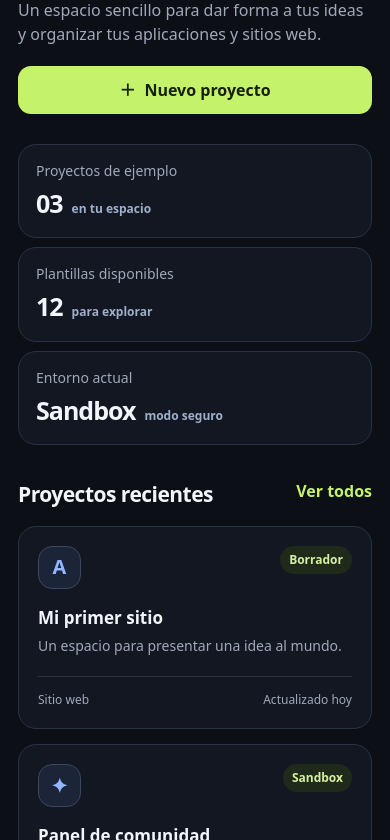
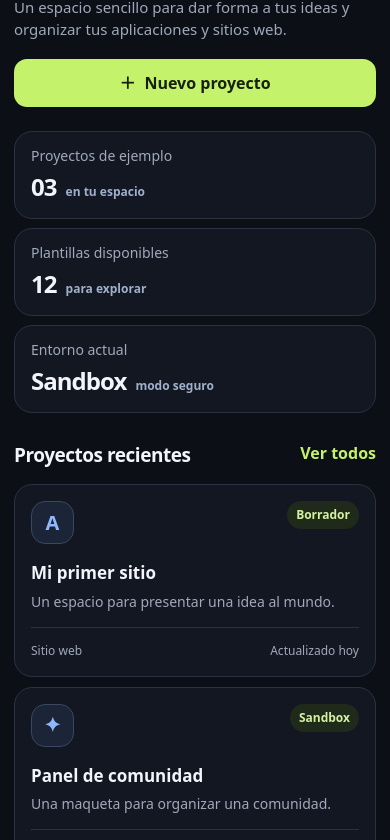
Before and after one commit to maverickrackmx-del/OLI_APP, a plain HTML site: page index.html in a window 390 px wide. Shown: the part 179-1019 px from the top of the page. Drawn offline with Linux system fonts and the light colour scheme.

Commit message:
Improve oli demo mobile layout and responsiveness

```diff
--- a/index.html
+++ b/index.html
@@ -2,7 +2,7 @@
 <html lang="es">
 <head>
   <meta charset="utf-8">
-  <meta name="viewport" content="width=device-width, initial-scale=1">
+  <meta name="viewport" content="width=device-width, initial-scale=1, viewport-fit=cover">
   <meta name="theme-color" content="#10131c">
   <meta name="description" content="oli — espacio de trabajo para crear y organizar aplicaciones y sitios web.">
   <title>oli — tu espacio de creación</title>
@@ -22,13 +22,15 @@
       --radius: 18px;
     }
     * { box-sizing: border-box; }
-    html { min-height: 100%; scroll-behavior: smooth; }
+    html { min-height: 100%; scroll-behavior: smooth; scroll-padding-top: 90px; }
     body {
       margin: 0;
+      min-width: 320px;
       min-height: 100vh;
       background: var(--bg);
       color: var(--text);
       font: 16px/1.5 system-ui, -apple-system, BlinkMacSystemFont, "Segoe UI", sans-serif;
+      overflow-x: hidden;
     }
     button, a { font: inherit; }
     button { color: inherit; }
@@ -45,7 +47,7 @@
     .brand { display: inline-flex; align-items: center; gap: 11px; min-width: 190px; font-size: 23px; font-weight: 800; letter-spacing: -.06em; }
     .brand-mark { display: grid; width: 40px; height: 40px; place-items: center; border-radius: 14px; background: var(--accent); color: var(--accent-ink); font-size: 25px; letter-spacing: -.08em; }
     .top-note { flex: 1; color: var(--muted); font-size: 14px; }
-    .demo-badge { display: inline-flex; align-items: center; gap: 7px; padding: 8px 11px; border: 1px solid #53633a; border-radius: 999px; background: #222b19; color: #d7f5a6; font-size: 13px; font-weight: 700; }
+    .demo-badge { display: inline-flex; align-items: center; gap: 7px; padding: 8px 11px; border: 1px solid #53633a; border-radius: 999px; background: #222b19; color: #d7f5a6; font-size: 13px; font-weight: 700; white-space: nowrap; }
     .demo-dot { width: 8px; height: 8px; border-radius: 50%; background: var(--accent); }
     .workspace { display: grid; grid-template-columns: 232px minmax(0, 1fr); min-height: calc(100vh - 72px); }
     .sidebar { display: flex; flex-direction: column; gap: 24px; padding: 24px 14px; border-right: 1px solid var(--line); background: #10131c; }
@@ -69,22 +71,22 @@
     .secondary-button { border-color: var(--line); background: var(--surface-raised); color: var(--text); }
     .secondary-button:hover { background: var(--surface-soft); }
     .overview-grid { display: grid; grid-template-columns: repeat(3, minmax(0, 1fr)); gap: 14px; margin-bottom: 34px; }
-    .stat-card { min-height: 118px; padding: 19px; border: 1px solid var(--line); border-radius: var(--radius); background: var(--surface); }
+    .stat-card { min-width: 0; min-height: 118px; padding: 19px; border: 1px solid var(--line); border-radius: var(--radius); background: var(--surface); }
     .stat-label { color: var(--muted); font-size: 14px; }
-    .stat-value { display: flex; align-items: baseline; gap: 9px; margin-top: 9px; font-size: 29px; font-weight: 800; letter-spacing: -.04em; }
+    .stat-value { display: flex; flex-wrap: wrap; align-items: baseline; gap: 5px 9px; margin-top: 9px; font-size: 29px; font-weight: 800; letter-spacing: -.04em; }
     .stat-hint { color: #9fb0cb; font-size: 12px; font-weight: 600; letter-spacing: 0; }
     .section { scroll-margin-top: 90px; margin-top: 32px; }
     .section-heading { display: flex; justify-content: space-between; align-items: center; gap: 12px; margin-bottom: 15px; }
     h2 { margin: 0; font-size: 21px; letter-spacing: -.025em; }
     .text-link { color: var(--accent); font-weight: 700; }
     .project-grid { display: grid; grid-template-columns: repeat(2, minmax(0, 1fr)); gap: 15px; }
-    .project-card, .template-card { padding: 19px; border: 1px solid var(--line); border-radius: var(--radius); background: var(--surface); }
+    .project-card, .template-card { min-width: 0; padding: 19px; border: 1px solid var(--line); border-radius: var(--radius); background: var(--surface); }
     .project-top { display: flex; align-items: flex-start; justify-content: space-between; gap: 12px; }
     .project-symbol { display: grid; width: 43px; height: 43px; place-items: center; border: 1px solid #3a4760; border-radius: 14px; background: #1b2537; color: var(--blue); font-size: 20px; font-weight: 800; }
     .status { padding: 5px 9px; border-radius: 999px; background: #202a1a; color: #d4f1a0; font-size: 12px; font-weight: 700; }
     .project-card h3, .template-card h3 { margin: 16px 0 5px; font-size: 17px; }
     .project-card p, .template-card p { margin: 0; color: var(--muted); font-size: 14px; }
-    .project-meta { display: flex; justify-content: space-between; gap: 10px; margin-top: 20px; padding-top: 14px; border-top: 1px solid var(--line); color: var(--muted); font-size: 12px; }
+    .project-meta { display: flex; flex-wrap: wrap; justify-content: space-between; gap: 6px 10px; margin-top: 20px; padding-top: 14px; border-top: 1px solid var(--line); color: var(--muted); font-size: 12px; }
     .template-grid { display: grid; grid-template-columns: repeat(3, minmax(0, 1fr)); gap: 14px; }
     .template-icon { display: grid; width: 42px; height: 42px; place-items: center; border-radius: 13px; background: #27233b; color: #c9adff; font-size: 20px; }
     .template-card button { margin-top: 16px; }
@@ -100,30 +102,43 @@
     .toast { position: fixed; right: 18px; bottom: 18px; z-index: 10; max-width: min(360px, calc(100vw - 36px)); padding: 14px 17px; border: 1px solid #53633a; border-radius: 14px; background: #222b19; color: #e6f4d0; box-shadow: 0 12px 40px #0008; }
     .toast[hidden] { display: none; }
     @media (max-width: 820px) {
-      .workspace { grid-template-columns: 1fr; }
-      .sidebar { position: sticky; top: 72px; z-index: 4; flex-direction: row; gap: 0; overflow-x: auto; padding: 8px 12px; border-right: 0; border-bottom: 1px solid var(--line); }
+      html { scroll-padding-top: 132px; }
+      .workspace { grid-template-columns: minmax(0, 1fr); }
+      .sidebar { position: sticky; top: 72px; z-index: 4; flex-direction: row; gap: 0; overflow-x: auto; overscroll-behavior-x: contain; padding: 8px 12px; border-right: 0; border-bottom: 1px solid var(--line); scrollbar-width: none; }
+      .sidebar::-webkit-scrollbar { display: none; }
       .side-group, .sidebar-bottom { display: none; }
       .nav-list { display: flex; gap: 6px; min-width: max-content; }
-      .nav-link { min-height: 44px; padding: 8px 12px; font-size: 14px; }
+      .nav-link { min-height: 44px; padding: 8px 12px; font-size: 14px; white-space: nowrap; }
       main { padding: 24px 18px 36px; }
     }
     @media (max-width: 600px) {
+      html { scroll-padding-top: 124px; }
       .app { grid-template-rows: 64px 1fr; }
-      .topbar { gap: 10px; padding-inline: 14px; }
+      .topbar { gap: 10px; padding: 10px 14px; }
       .brand { min-width: 0; font-size: 21px; }
       .brand-mark { width: 38px; height: 38px; }
       .top-note { display: none; }
-      .demo-badge { margin-left: auto; font-size: 12px; }
+      .demo-badge { margin-left: auto; padding: 7px 10px; font-size: 12px; }
       .sidebar { top: 64px; }
-      .welcome { align-items: stretch; flex-direction: column; }
+      main { padding: 22px 14px 32px; }
+      .content { width: 100%; }
+      .welcome { align-items: stretch; flex-direction: column; gap: 18px; margin-bottom: 24px; }
       .welcome .primary-button { width: 100%; }
-      .overview-grid { grid-template-columns: 1fr; gap: 9px; }
-      .stat-card { min-height: 90px; padding: 15px 17px; }
-      .stat-value { margin-top: 4px; font-size: 25px; }
-      .project-grid, .template-grid { grid-template-columns: 1fr; }
+      .welcome-copy { font-size: 15px; }
+      .overview-grid { grid-template-columns: 1fr; gap: 9px; margin-bottom: 28px; }
+      .stat-card { min-height: 84px; padding: 13px 16px; }
+      .stat-value { margin-top: 3px; font-size: 24px; }
+      .section { margin-top: 27px; }
       .section-heading { align-items: flex-start; }
-      .activity-row { padding: 13px; }
-      .activity-time { font-size: 11px; }
+      h2 { font-size: 19px; }
+      .project-grid, .template-grid { grid-template-columns: minmax(0, 1fr); gap: 10px; }
+      .project-card, .template-card { padding: 16px; }
+      .project-meta { margin-top: 15px; }
+      .template-card button { width: 100%; }
+      .activity-row { align-items: flex-start; padding: 13px; }
+      .activity-text strong { line-height: 1.35; }
+      .activity-time { padding-top: 2px; font-size: 11px; }
+      .toast { right: 12px; bottom: max(12px, env(safe-area-inset-bottom)); }
     }
     @media (prefers-reduced-motion: reduce) { html { scroll-behavior: auto; } * { animation-duration: .01ms !important; transition-duration: .01ms !important; } }
   </style>
```
